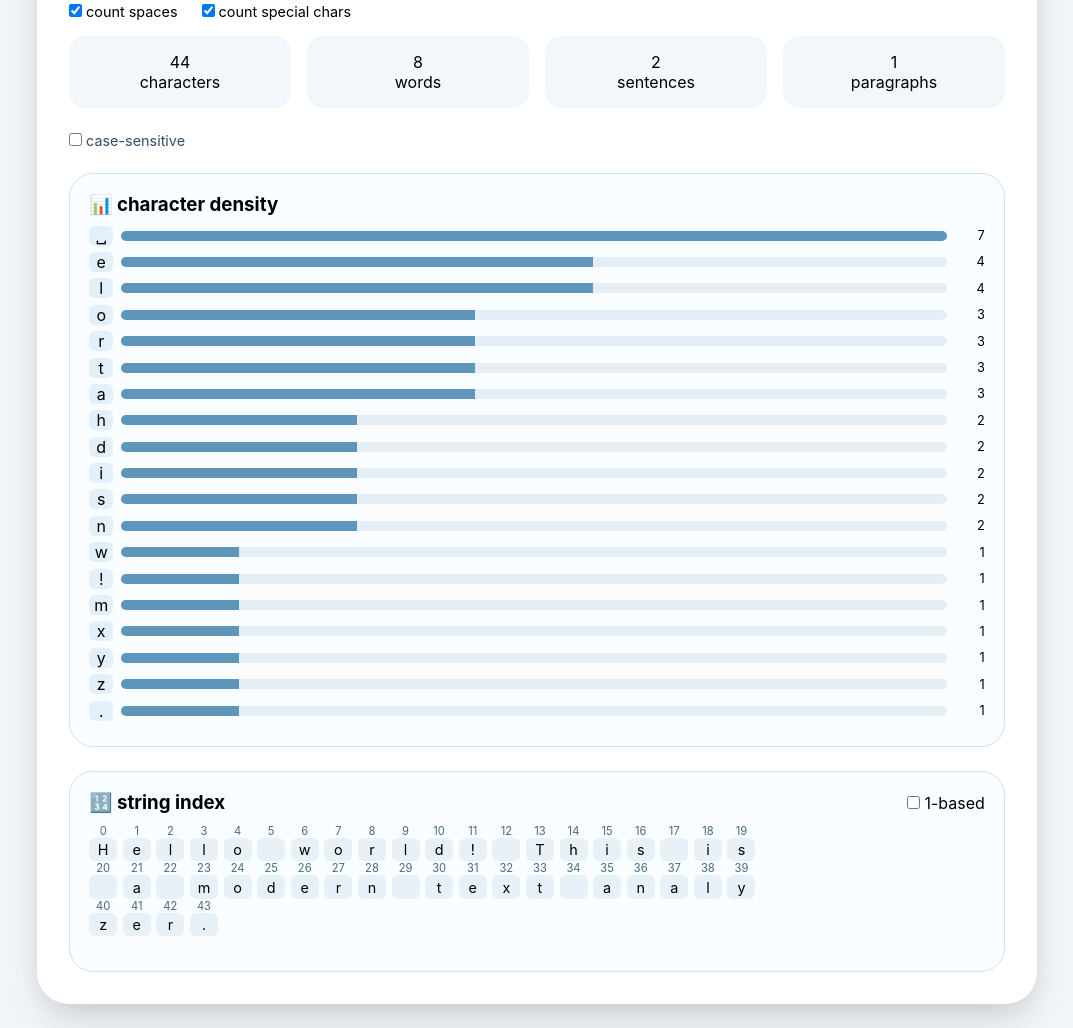
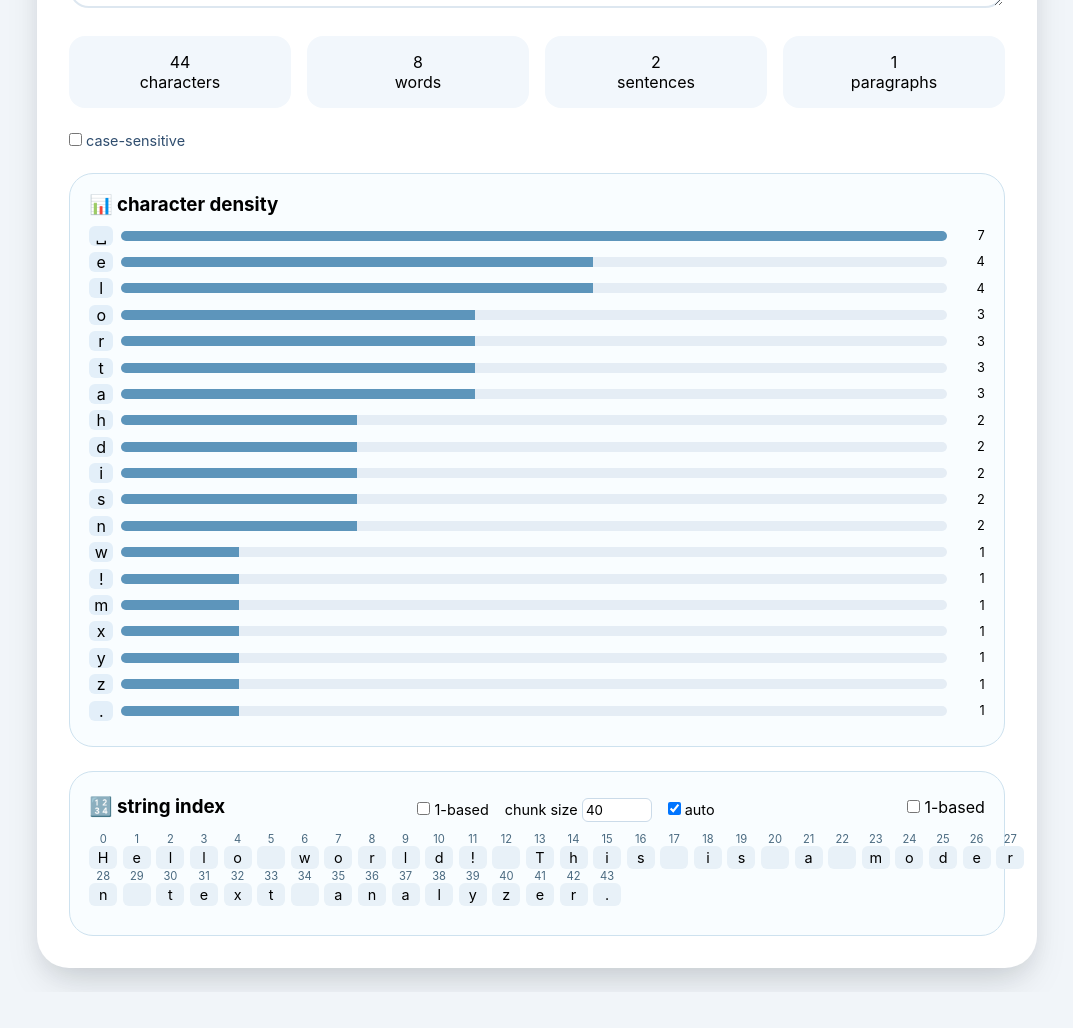
Before and after one commit to kyleastratton/char-count, a plain HTML site: page index.html in a window 1280 px wide. Shown: the part 345-1373 px from the top of the page, without its empty margins (103-1176 px from the left). After the commit the page ends 1337 px from the top, so only its background shows below. Drawn offline with Linux system fonts and the light colour scheme.

Commit message:
add manageable chunksize

```diff
--- a/index.html
+++ b/index.html
@@ -31,7 +31,7 @@ textarea{width:100%;height:180px;padding:1rem;border-radius:20px;border:2px soli
 .density-count{min-width:30px;text-align:right;font-size:.8rem}
 
 /* index */
-.index-chunk{margin-bottom:.6rem; margin-bottom: 1rem;}
+.index-chunk{margin-bottom:.6rem}
 .index-row{display:flex;gap:.35rem}
 .index-cell{min-width:28px;text-align:center;font-size:.7rem;color:#4a6a80}
 .char-cell{min-width:28px;text-align:center;font-size:.9rem;background:#e8f1f8;border-radius:6px;padding:.2rem 0}
@@ -44,12 +44,12 @@ textarea{width:100%;height:180px;padding:1rem;border-radius:20px;border:2px soli
 <h1>txtscope</h1>
 <div class="sub">character & sentence analysis · with density + index</div>
 
+<div class="toggle-panel">
+<div class="toggle-item"><label><input type="checkbox" id="toggleSpaces" checked> count spaces</label></div>
+<div class="toggle-item"><label><input type="checkbox" id="toggleSpecial" checked> count special chars</label></div>
+</div>
+
 <textarea id="textInput">Hello world! This is a modern text analyzer.</textarea>
-
-<div class="toggle-panel">
-  <div class="toggle-item"><label><input type="checkbox" id="toggleSpaces" checked> count spaces</label></div>
-  <div class="toggle-item"><label><input type="checkbox" id="toggleSpecial" checked> count special chars</label></div>
-</div>
 
 <div class="count-grid">
 <div class="stat-card"><div id="charCount">0</div><div>characters</div></div>
@@ -71,6 +71,11 @@ textarea{width:100%;height:180px;padding:1rem;border-radius:20px;border:2px soli
 <div class="section">
 <div style="display:flex;justify-content:space-between;align-items:center;margin-bottom:.6rem">
 <h3>🔢 string index</h3>
+<div style="display:flex;gap:1rem;align-items:center;font-size:.9rem;margin-top:.4rem">
+  <label><input type="checkbox" id="indexBaseToggle"> 1-based</label>
+  <label>chunk size <input type="number" id="chunkSizeInput" value="40" min="5" max="200" step="1" style="width:70px;padding:0.2rem;border-radius:6px;border:1px solid #cbdbe9"></label>
+  <label><input type="checkbox" id="autoChunkToggle" checked> auto</label>
+</div>
 <label><input type="checkbox" id="indexBaseToggle"> 1-based</label>
 </div>
 <div id="indexContainer"></div>
@@ -92,6 +97,8 @@ const densityContainer=document.getElementById('densityContainer');
 const caseSensitiveToggle=document.getElementById('caseSensitiveToggle');
 const indexContainer=document.getElementById('indexContainer');
 const indexBaseToggle=document.getElementById('indexBaseToggle');
+const chunkSizeInput=document.getElementById('chunkSizeInput');
+const autoChunkToggle=document.getElementById('autoChunkToggle');
 
 function refreshAll(){
 const raw=textarea.value;
@@ -147,7 +154,19 @@ function renderIndex(text){
 if(!text){indexContainer.innerHTML='<div style="color:#628698">type something...</div>';return}
 
 const oneBased=indexBaseToggle.checked;
-const chunkSize=20;
+let chunkSize;
+
+if (autoChunkToggle.checked) {
+  // estimate based on container width
+  const containerWidth = indexContainer.clientWidth || 800;
+  const approxCellWidth = 32; // includes gap
+  chunkSize = Math.floor(containerWidth / approxCellWidth);
+  if (chunkSize < 5) chunkSize = 5;
+} else {
+  chunkSize = parseInt(chunkSizeInput.value, 10);
+  if (isNaN(chunkSize) || chunkSize < 5) chunkSize = 5;
+  if (chunkSize > 200) chunkSize = 200;
+}
 let html='';
 
 for(let start=0;start<text.length;start+=chunkSize){
@@ -176,6 +195,14 @@ caseSensitiveToggle.addEventListener('change',refreshAll);
 toggleSpaces.addEventListener('change',refreshAll);
 toggleSpecial.addEventListener('change',refreshAll);
 indexBaseToggle.addEventListener('change',refreshAll);
+chunkSizeInput.addEventListener('input',()=>{
+  autoChunkToggle.checked = false;
+  refreshAll();
+});
+autoChunkToggle.addEventListener('change', refreshAll);
+window.addEventListener('resize', ()=>{
+  if(autoChunkToggle.checked) refreshAll();
+});
 
 refreshAll();
 </script>
```
